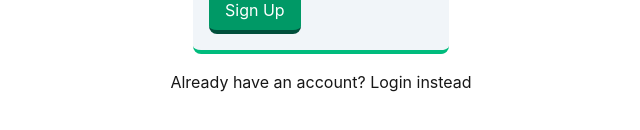
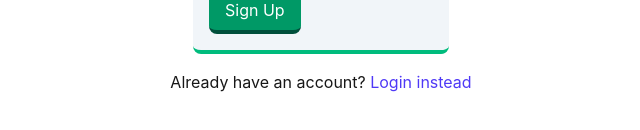
Before and after one commit to GBBrunner/ThreadShare, a Next.js app in the folder WebDevelopment/client/: page /signup in a window 1280 px wide. Shown: the part 684-814 px from the top of the page, without its empty margins (319-959 px from the left). Built offline with nearby package versions, Linux system fonts and the light colour scheme; no server answers.

Commit message:
minor style chnage

```diff
--- a/WebDevelopment/client/app/signup/page.jsx
+++ b/WebDevelopment/client/app/signup/page.jsx
@@ -100,7 +100,7 @@ export default function SignupPage() {
         {/* {error && <p className="text-red-600 mt-2">{error}</p>}
         {success && <p className="text-green-600 mt-2">{success}</p>} */}
       </form>
-      <a href="/login">Already have an account? Login instead</a>
+      <a href="/login">Already have an account? <span className="text-indigo-600">Login instead</span> </a>
     </div>
   )
 }
```
